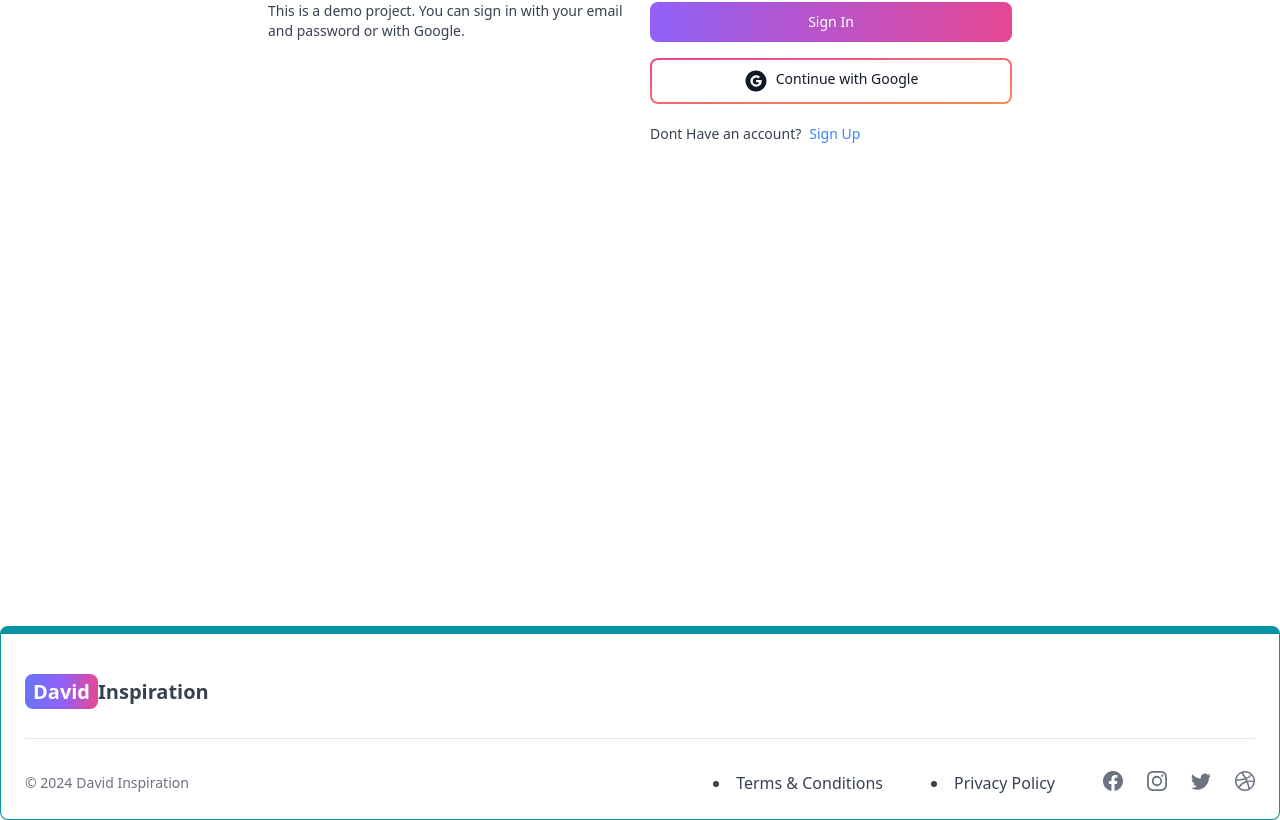
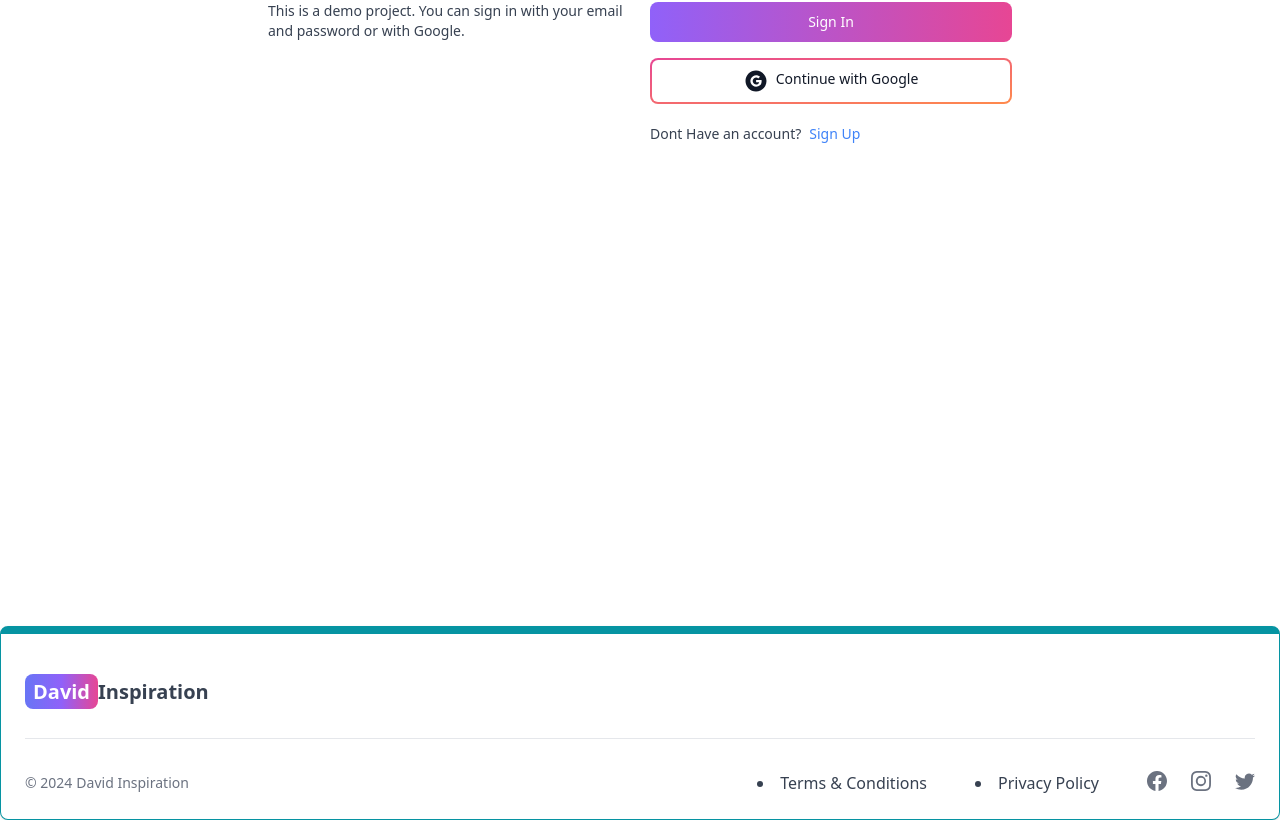
Before and after one commit to Mavine1/blog1, a React (Vite) app in the folder client/: page /sign-in in a window 1280 px wide. Shown: the part 318-1138 px from the top of the page. Built offline with nearby package versions, Linux system fonts and the light colour scheme; no server answers.

Commit message:
soon short rope street fur

```diff
--- a/client/src/components/Footer.jsx
+++ b/client/src/components/Footer.jsx
@@ -1,6 +1,6 @@
 import { Footer } from 'flowbite-react';
 import { Link } from 'react-router-dom';
-import { BsFacebook, BsInstagram, BsTwitter,  BsDribbble } from 'react-icons/bs';
+import { BsFacebook, BsInstagram, BsTwitter,} from 'react-icons/bs';
 export default function FooterCom() {
   return (
     <Footer container className='border border-t-8 border-teal-500'>
@@ -33,8 +33,6 @@ export default function FooterCom() {
             <Footer.Icon href='#' icon={BsFacebook}/>
             <Footer.Icon href='#' icon={BsInstagram}/>
             <Footer.Icon href='#' icon={BsTwitter}/>
-            <Footer.Icon href='#' icon={BsDribbble}/>
-
           </div>
         </div>
       </div>
```
